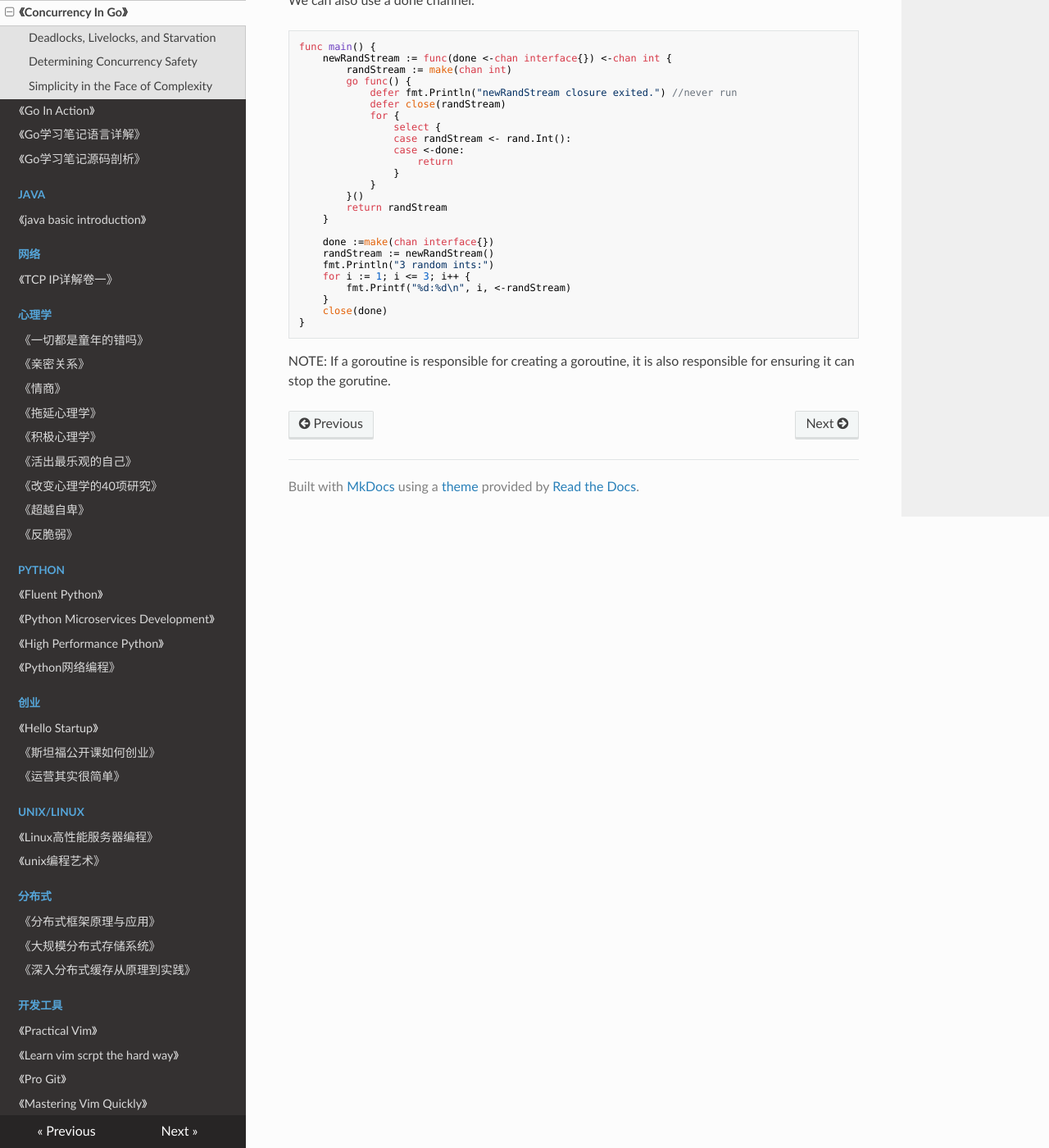
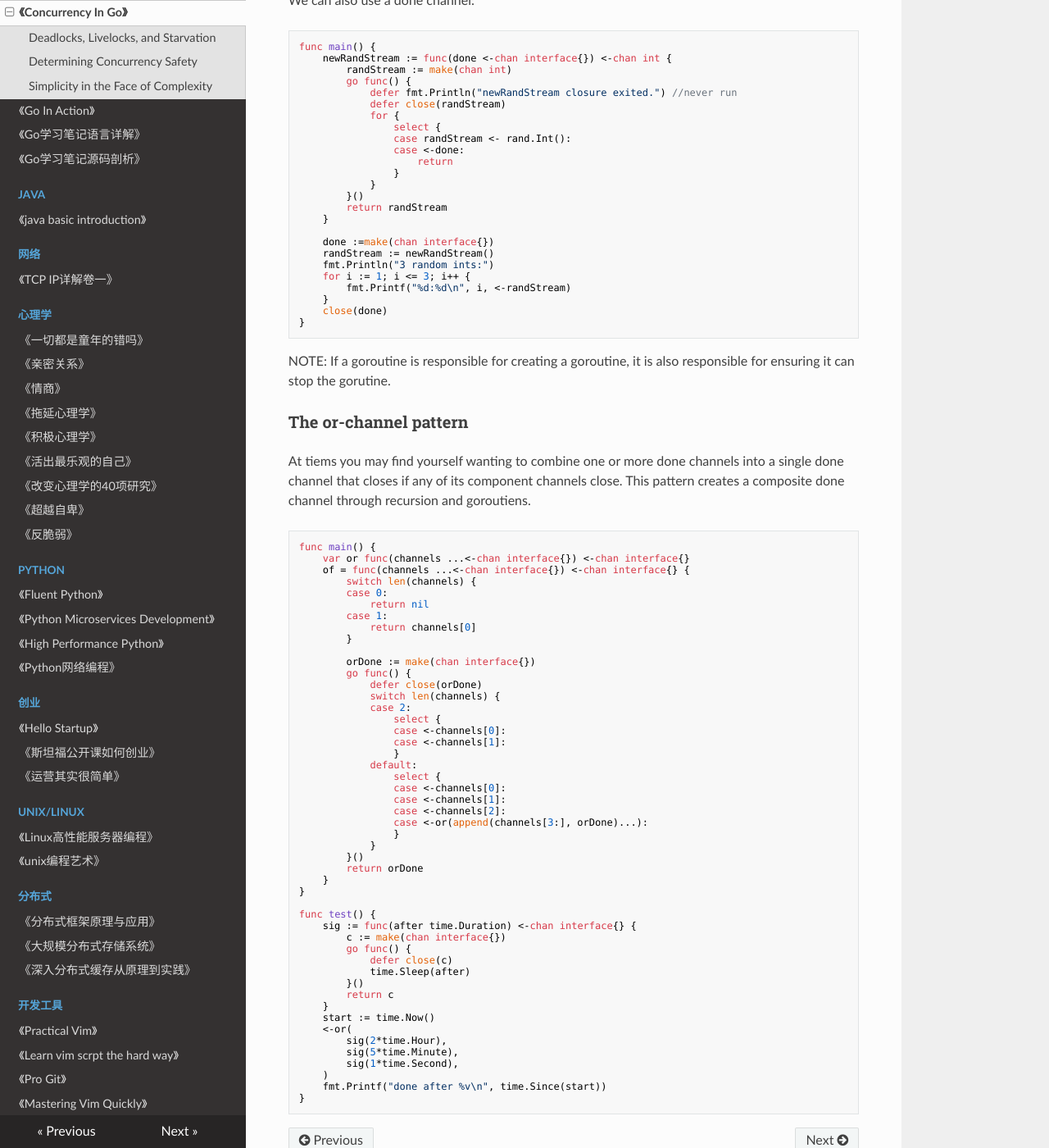
Before and after one commit to PegasusWang/booknotes, an MkDocs documentation site: the page built from docs/golang/concurrency-in-go/concurrency_in_go.md, in a window 1280 px wide and 1400 px high, scrolled down 14012 px. Shown: the whole window at 82% size. Built offline with MkDocs 1.6.1, drawn with Linux system fonts in a browser that asks for light colours; nearby versions of some CDN libraries; old or Windows-style settings are respelled for this version of MkDocs.

Commit message:
the or channel pattern

````diff
--- a/docs/golang/concurrency-in-go/concurrency_in_go.md
+++ b/docs/golang/concurrency-in-go/concurrency_in_go.md
@@ -693,3 +693,61 @@ func main() {
 
 NOTE: If a goroutine is responsible for creating a goroutine, it is also responsible for ensuring
 it can stop the gorutine.
+
+### The or-channel pattern
+
+At tiems you may find yourself wanting to combine one or more done channels into a single done channel
+that closes if any of its component channels close.
+This pattern creates a composite done channel through recursion and goroutiens.
+
+```
+func main() {
+	var or func(channels ...<-chan interface{}) <-chan interface{}
+	of = func(channels ...<-chan interface{}) <-chan interface{} {
+		switch len(channels) {
+		case 0:
+			return nil
+		case 1:
+			return channels[0]
+		}
+
+		orDone := make(chan interface{})
+		go func() {
+			defer close(orDone)
+			switch len(channels) {
+			case 2:
+				select {
+				case <-channels[0]:
+				case <-channels[1]:
+				}
+			default:
+				select {
+				case <-channels[0]:
+				case <-channels[1]:
+				case <-channels[2]:
+				case <-or(append(channels[3:], orDone)...):
+				}
+			}
+		}()
+		return orDone
+	}
+}
+
+func test() {
+	sig := func(after time.Duration) <-chan interface{} {
+		c := make(chan interface{})
+		go func() {
+			defer close(c)
+			time.Sleep(after)
+		}()
+		return c
+	}
+	start := time.Now()
+	<-or(
+		sig(2*time.Hour),
+		sig(5*time.Minute),
+		sig(1*time.Second),
+	)
+	fmt.Printf("done after %v\n", time.Since(start))
+}
+```
````
